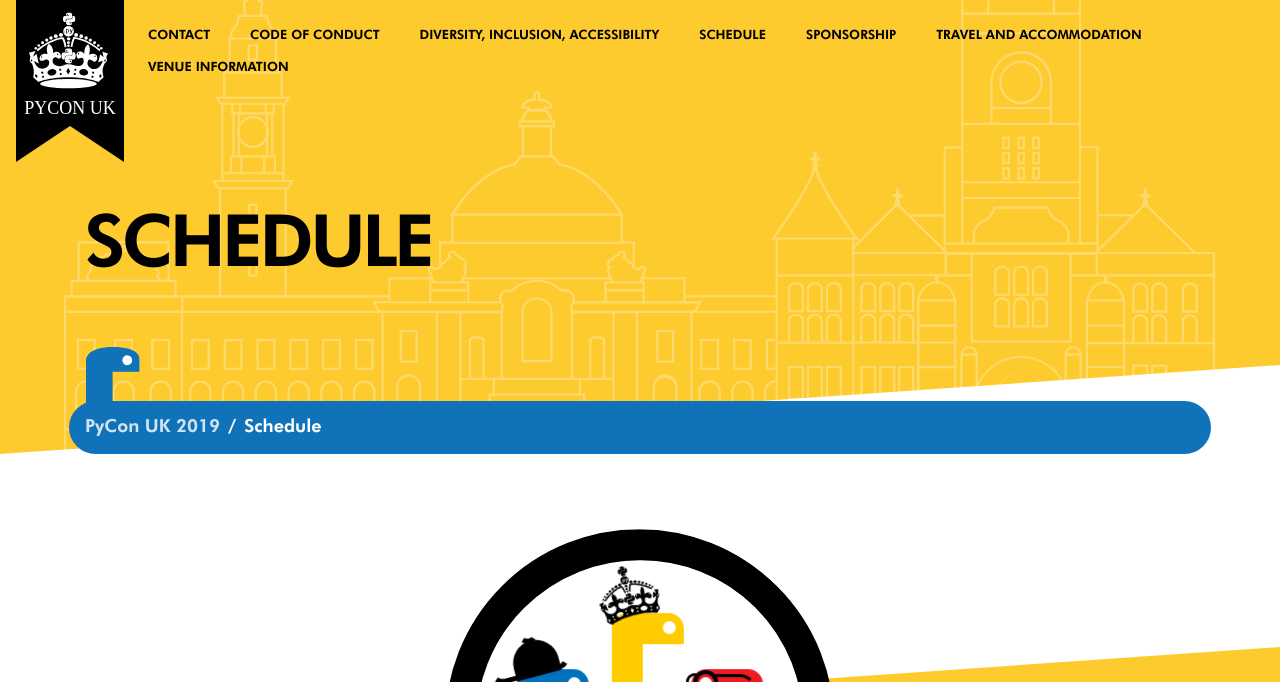
After one commit to PyconUK/2019.pyconuk.org, a Django app: page /schedule in a window 1280 px wide. The commit adds this page. Shown: the top 682 px of the page. Run offline with Django 3.2, Linux system fonts and the light colour scheme; some libraries are stand-ins or nearby versions.

Commit message:
Add Schedule page

```diff
--- a/pyconuk/templates/base.html
+++ b/pyconuk/templates/base.html
@@ -32,6 +32,7 @@
             <li class="navbar-item child"><a class="nav-link" href="{% url 'contact' %}">Contact</a>
             <li class="navbar-item child"><a class="nav-link" href="{% url 'coc' %}">Code of Conduct</a>
             <li class="navbar-item child"><a class="nav-link" href="{% url 'diversity' %}">Diversity, Inclusion, Accessibility</a>
+            <li class="navbar-item child"><a class="nav-link" href="{% url 'schedule' %}">Schedule</a>
             <li class="navbar-item child"><a class="nav-link" href="{% url 'sponsorship' %}">Sponsorship</a>
             <li class="navbar-item child"><a class="nav-link" href="{% url 'travel-and-accommodation' %}">Travel and Accommodation</a>
             <li class="navbar-item child"><a class="nav-link" href="{% url 'venue' %}">Venue Information</a>
--- /dev/null
+++ b/pyconuk/templates/schedule.html
@@ -0,0 +1,11 @@
+{% extends "base.html" %}
+
+{% block jumbotron-title %}Schedule{% endblock %}
+
+{% block breadcrumb-items %}
+{{ block.super }}
+<li class="breadcrumb-item" aria-current="page">Schedule</li>
+{% endblock %}
+
+{% block content %}
+{% endblock content %}
--- a/pyconuk/urls.py
+++ b/pyconuk/urls.py
@@ -49,6 +49,9 @@ urlpatterns = [
         name="fin-aid",
     ),
     path(
+        "schedule", TemplateView.as_view(template_name="schedule.html"), name="schedule"
+    ),
+    path(
         "sponsorship",
         TemplateView.as_view(template_name="sponsorship.html"),
         name="sponsorship",
```
